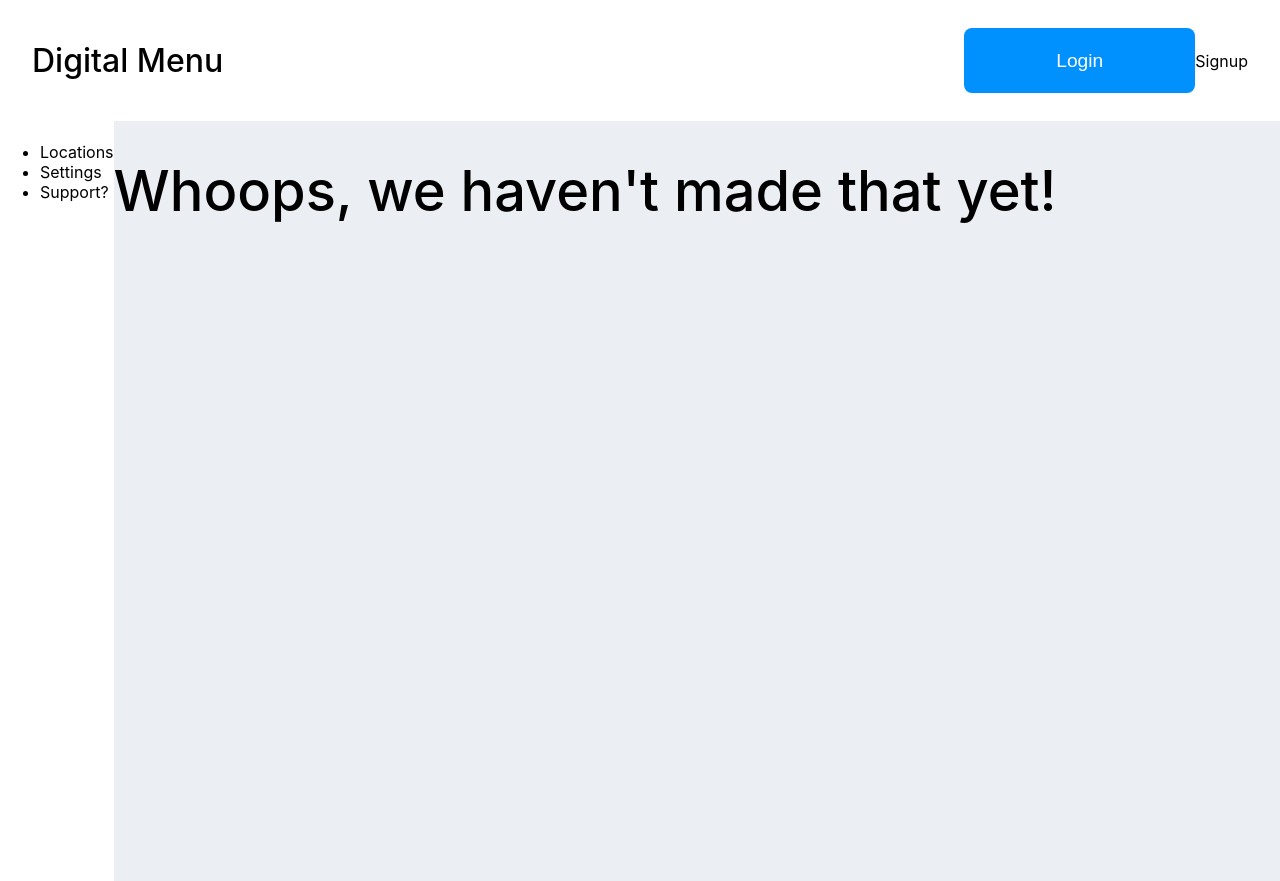
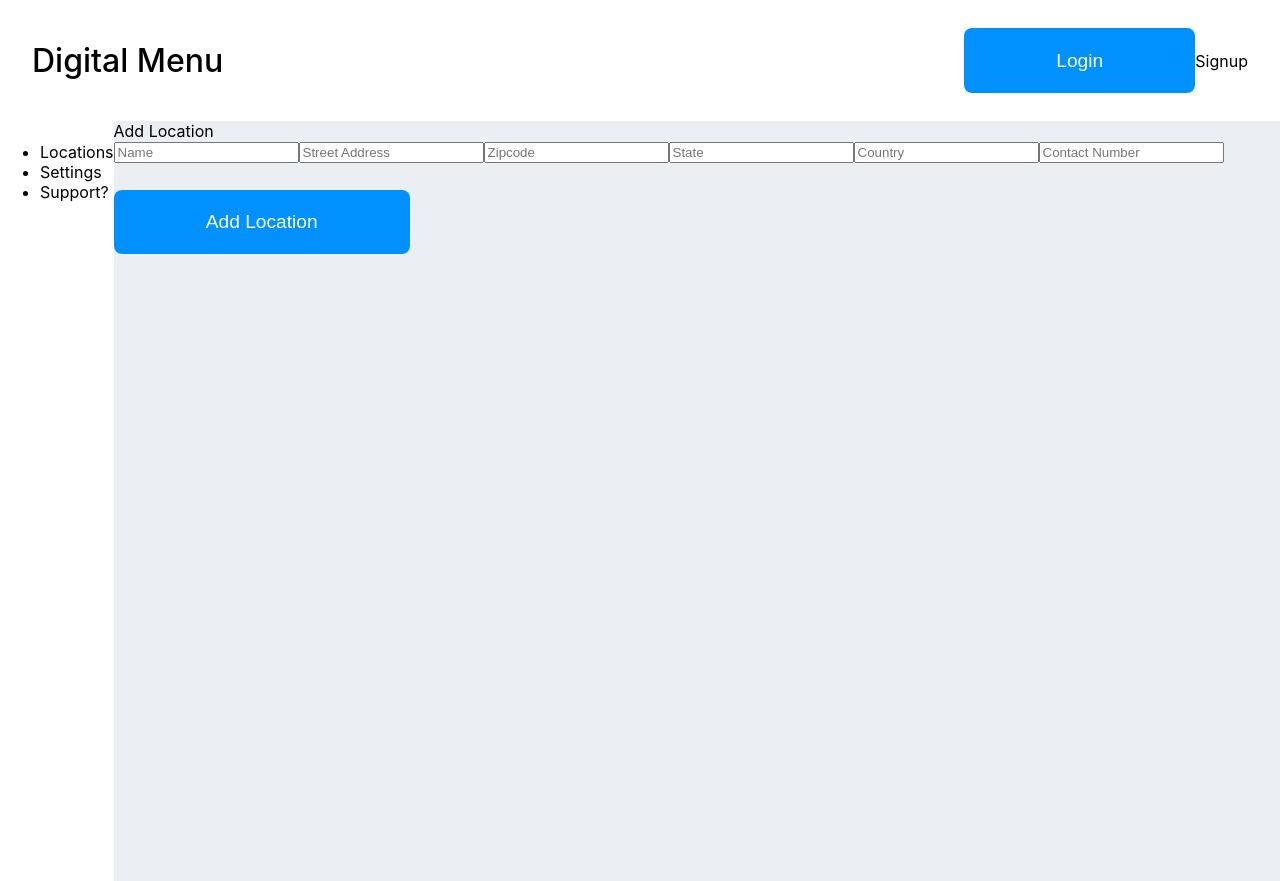
Before and after one commit to AwesomeZaidi/Digital-Menu-Frontend, a React (Create React App) app: page /addLocation in a window 1280 px wide. Built offline with nearby package versions, Linux system fonts and the light colour scheme.

Commit message:
addLocation page

```diff
--- a/src/App.js
+++ b/src/App.js
@@ -7,6 +7,7 @@ import AddRestaurant from "./pages/AddRestaurant";
 import Locations from "./pages/Locations";
 import NavBar from "./components/NavBar";
 import SideMenu from "./components/SideMenu";
+import AddLocation from "./components/Forms/AddLocation";
 import './styles/variables.scss'
 import './styles/components.scss';
 
@@ -20,6 +21,7 @@ const App = () => (
         <Route exact path="/signup" component={Signup} />
         <Route exact path="/addRestaurant" component={AddRestaurant} />
         <Route exact path="/locations" component={Locations} />
+        <Route exact path="/addLocation" component={AddLocation} />
         <Route component={NoMatch} />
       </Switch>
     </div>
--- a/src/components/Buttons/Add.js
+++ b/src/components/Buttons/Add.js
@@ -3,9 +3,8 @@ import { Link } from 'react-router-dom';
 
 export default class Add extends Component {
     render() {
-        const link = `/${this.props.restaurantId}/addLocation`
         return (
-            <Link to={link}>Add {this.props.title}</Link>
+            <Link to='/addLocation'>Add {this.props.title}</Link>
         );
     };
 };
--- /dev/null
+++ b/src/components/Forms/AddLocation.js
@@ -0,0 +1,23 @@
+import React, { Component } from 'react';
+
+export default class AddLocation extends Component {
+    render() {
+
+        return (
+            <div class='add-form'>
+                <form>
+                    <legend>Add Location</legend>
+
+                    <input placeholder='Name'></input>
+                    <input placeholder='Street Address'></input>
+                    <input placeholder='Zipcode'></input>
+                    <input placeholder='State'></input>
+                    <input placeholder='Country'></input>
+                    <input placeholder='Contact Number'></input>
+
+                    <button>Add Location</button>
+                </form>
+            </div>
+        );
+    }
+}
--- a/src/pages/Locations/locations.js
+++ b/src/pages/Locations/locations.js
@@ -23,7 +23,7 @@ class Locations extends Component {
             <section className='locations'>
                 <div className='table-top-row'>
                     <h2>Manage Locations</h2>
-                    <AddBtn title='Location' restaurantId={this.props.restaurant._id}/>
+                    <AddBtn title='Location'/>
                 </div>
                 <TableContainer locations={this.props.locations}/>
             </section>
```
